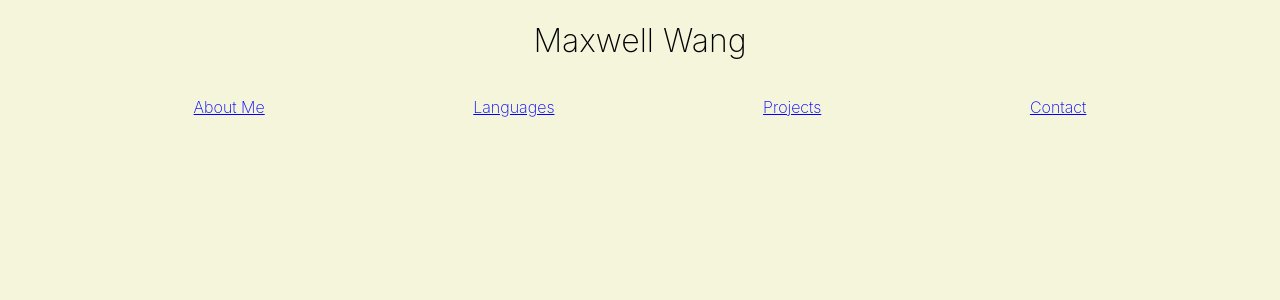
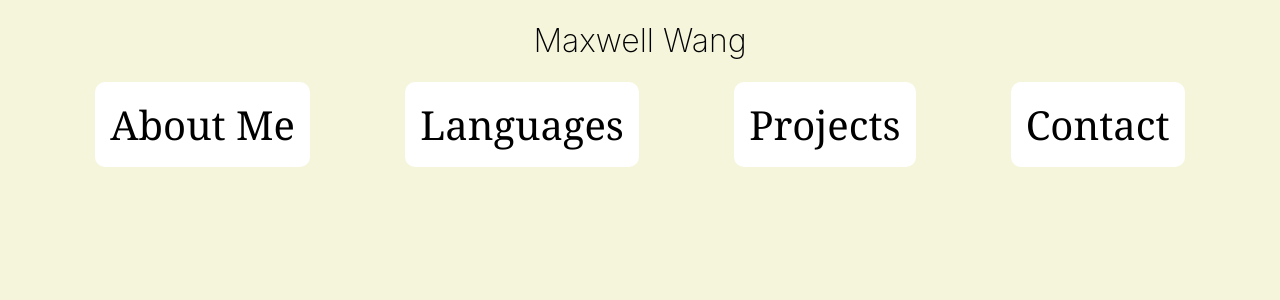
Before and after one commit to mwang840/maxwangdev, a React (Create React App) app: page / in a window 1280 px wide. Shown: the top 300 px of the page. Built offline with nearby package versions, Linux system fonts and the light colour scheme.

Commit message:
navbar now not blue underlined

```diff
--- a/src/components/ViewNavbar.tsx
+++ b/src/components/ViewNavbar.tsx
@@ -1,13 +1,15 @@
 import React from "react";
-import  "./ViewNavbarModule.css";
+import "./ViewNavbarModule.css";
 import { NavLink } from "react-router-dom";
 
 
 export function ViewNavbar(): JSX.Element{
-    return <nav className="navbar-container">
-        <NavLink to="/aboutme">About Me</NavLink>
-        <NavLink to="/languages">Languages</NavLink>
-        <NavLink to="/projects">Projects</NavLink>
-        <NavLink to="/contact">Contact</NavLink>
-    </nav>;
+    return (
+        <nav className="navbar-container">
+            <NavLink to="/aboutme" style={{textDecoration: "none", color: "black", fontSize: "40px", fontFamily: "Georgia", borderRadius: "10px", backgroundColor:"white"}}>About Me</NavLink>
+            <NavLink to="/languages"style={{textDecoration: "none", color: "black", fontSize: "40px", fontFamily: "Georgia", backgroundColor: "white", borderRadius: "10px"}}>Languages</NavLink>
+            <NavLink to="/projects"style={{textDecoration: "none", color: "black", fontSize: "40px", fontFamily: "Georgia", backgroundColor: "white", borderRadius: "10px"}}>Projects</NavLink>
+            <NavLink to="/contact"style={{textDecoration: "none", color: "black", fontSize: "40px", fontFamily: "Georgia", backgroundColor: "white", borderRadius: "10px"}}>Contact</NavLink>
+        </nav>
+    );
 }
--- a/src/components/ViewNavbarModule.css
+++ b/src/components/ViewNavbarModule.css
@@ -3,5 +3,5 @@
     align-items: center;
     justify-content: space-evenly;
     width: 100%;
-
+    text-decoration: none;
 }
```
